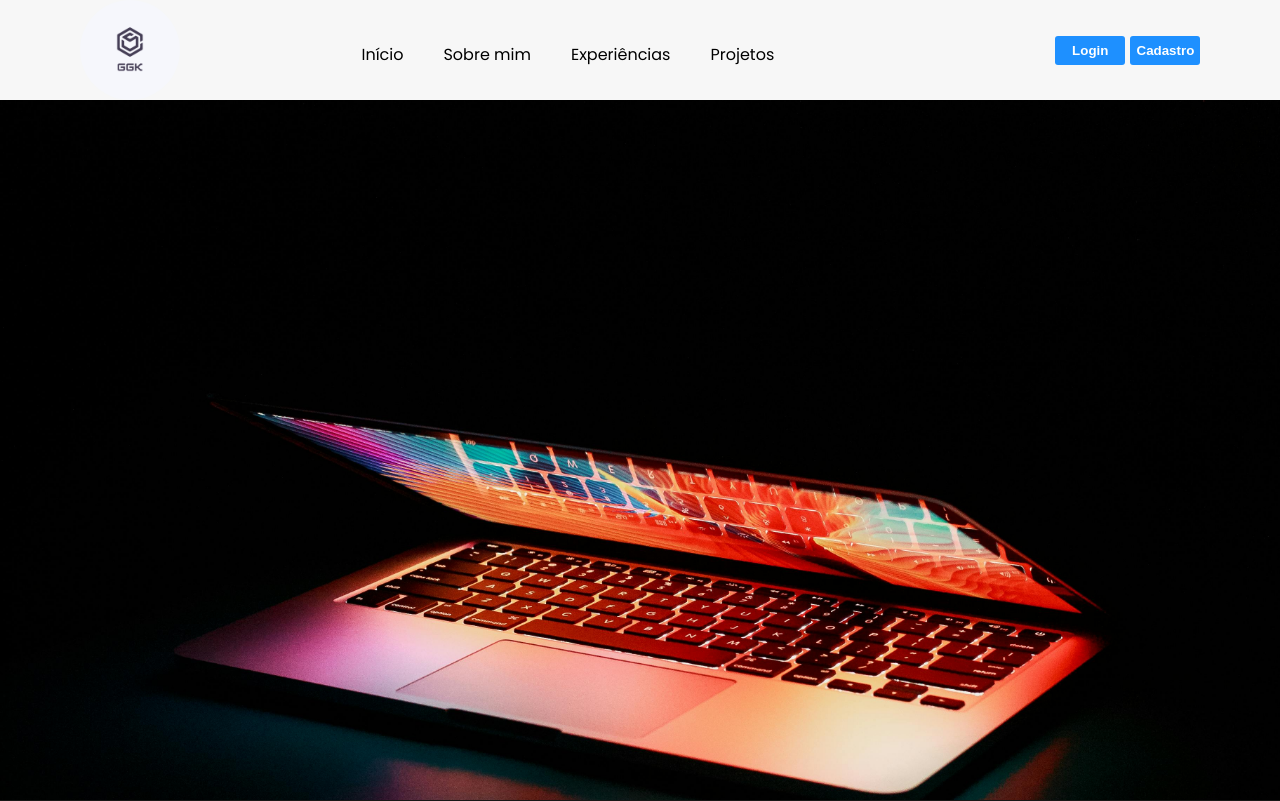
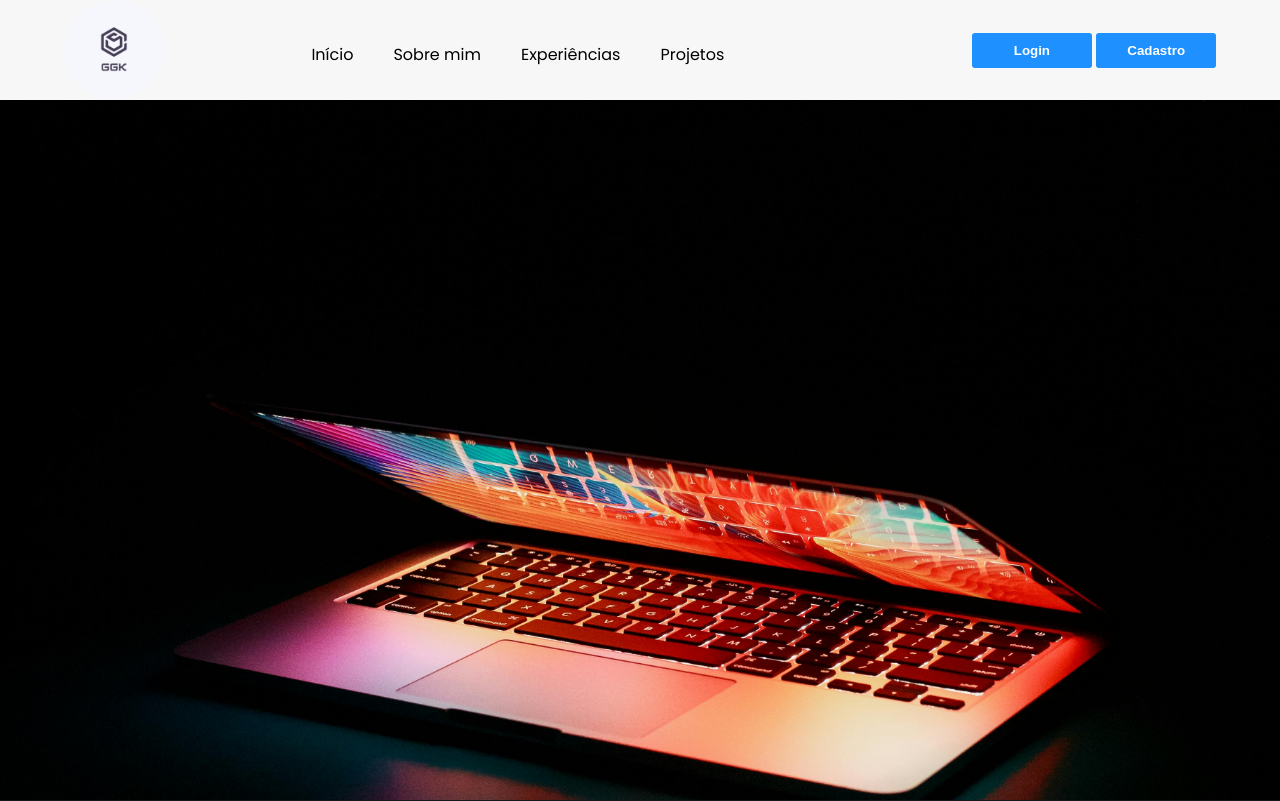
Before and after one commit to Guilherme-ggk/ggk, a plain HTML site: page index.html in a window 1280 px wide. Shown: the top 801 px of the page. Drawn offline with Linux system fonts and the light colour scheme.

Commit message:
atualização do meu site
mexendo no css

```diff
--- a/style.css
+++ b/style.css
@@ -37,10 +37,10 @@ nav{
 .login{
     background-color: dodgerblue;
     color: white;
-    padding: 7px;
+    padding: 10px;
     border: none;
     border-radius: 3px;
-    width: 70px;
+    width: 120px;
     transition: 0.3s;
     font-weight: bold;
     margin-left: 100px;
@@ -52,10 +52,10 @@ nav{
     background-color: deepskyblue;
 }
 .cadastro{
-    padding: 7px;
+    padding: 10px;
     border: none;
     border-radius: 3px;
-    width: 70px;
+    width: 120px;
     transition: 0.3s;
     background-color: dodgerblue;
     color: white;
@@ -128,7 +128,6 @@ footer > p{
     transition: 0.3s;
 }
 #footer-social-media .footer-link:hover{
-
     transition: 0.3s;
     transform: translateY(-5px);
     box-shadow: 0px 0px 10px rgba(255, 255, 255, 0.496);
```
